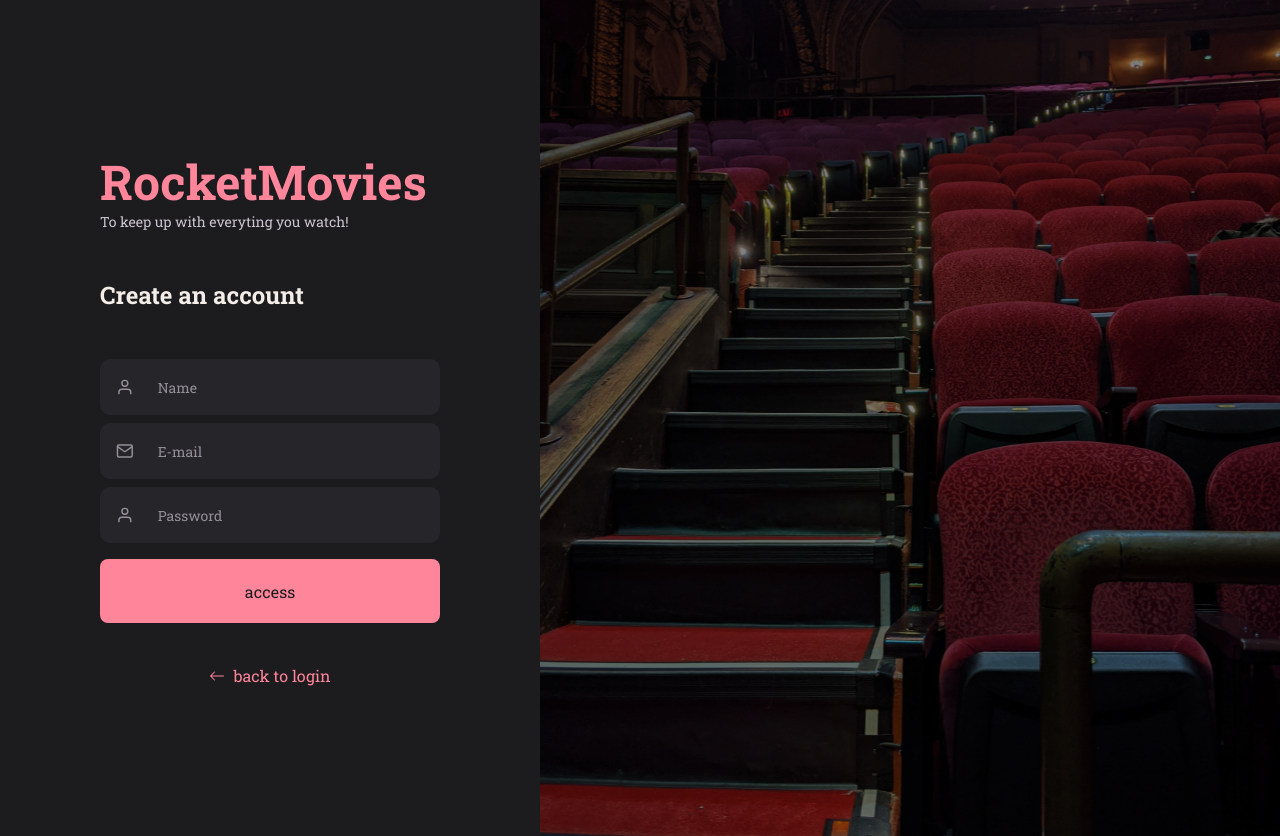
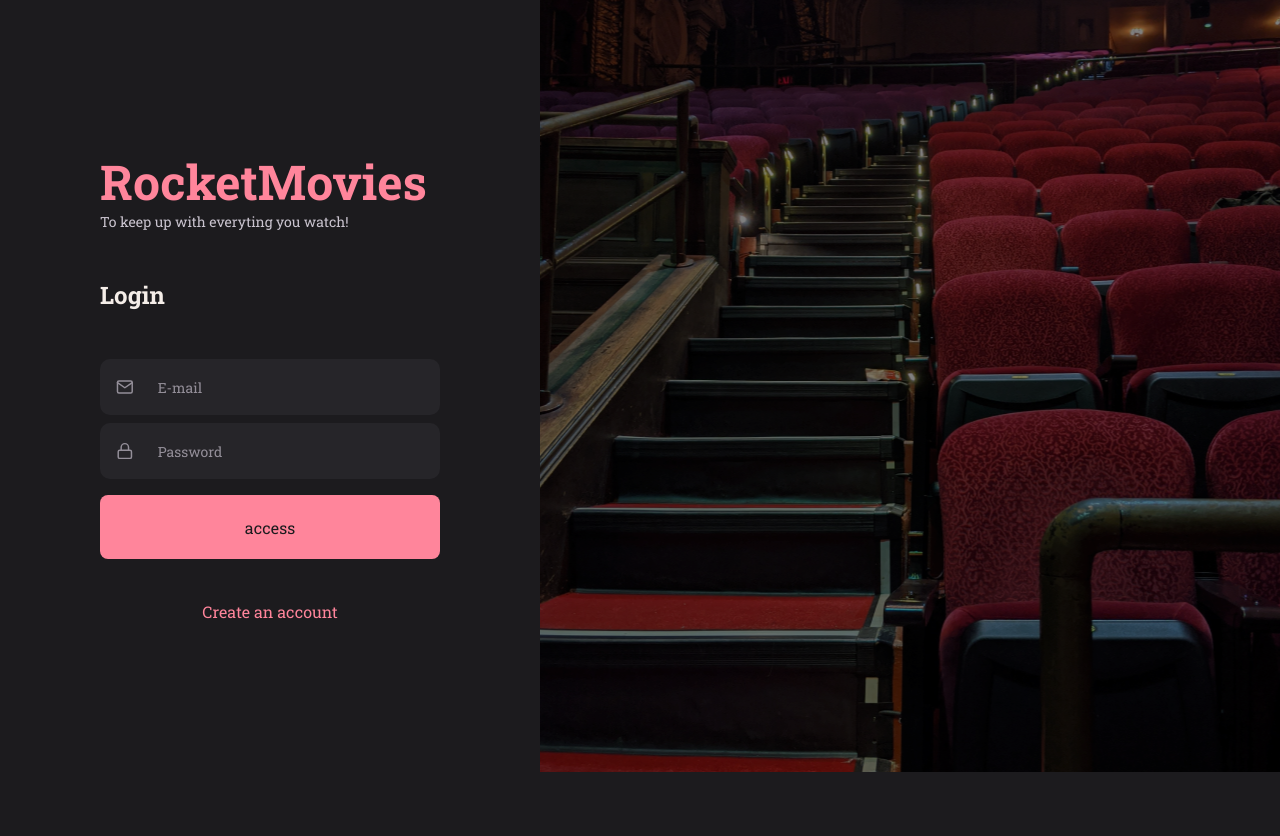
Before and after one commit to tarcisioMateus/Rocket-Movies, a React (Vite) app: page / in a window 1280 px wide. After the commit the page ends 800 px from the top, so only its background shows below. Built offline with nearby package versions, Linux system fonts and the light colour scheme.

Commit message:
created pages/Login

```diff
--- a/src/main.jsx
+++ b/src/main.jsx
@@ -5,13 +5,13 @@ import { ThemeProvider } from 'styled-components'
 import theme from '../src/styles/theme'
 import GlobalStyle from '../src/styles/global'
 
-import { SignUp } from './pages/SignUp'
+import { Login } from './pages/Login'
 
 ReactDOM.createRoot(document.getElementById('root')).render(
   <React.StrictMode>
     <ThemeProvider theme={theme}>
       <GlobalStyle/>
-      <SignUp/>
+      <Login/>
     </ThemeProvider>
   </React.StrictMode>
 )
--- a/src/pages/SignUp/index.jsx
+++ b/src/pages/Login/index.jsx
@@ -1,5 +1,4 @@
-import { FiUser, FiMail, FiLock} from 'react-icons/fi'
-import { BsArrowLeft } from 'react-icons/bs'
+import { FiMail, FiLock} from 'react-icons/fi'
 
 import { Input } from '../../components/Input'
 import { Button } from '../../components/Button'
@@ -7,18 +6,17 @@ import { ButtonText } from '../../components/ButtonText'
 
 import { Container, Form, Img } from "./styles"
 
-export function SignUp() {
+export function Login() {
   return (
     <Container>
       <Form>
         <h1>RocketMovies</h1>
         <p>To keep up with everyting you watch!</p>
-        <h2>Create an account</h2>
-        <Input icon={FiUser} label='Name'/>
+        <h2>Login</h2>
         <Input icon={FiMail} label='E-mail' type='email'/>
-        <Input icon={FiUser} label='Password' type='password'/>
+        <Input icon={FiLock} label='Password' type='password'/>
         <Button title='access'/>
-        <ButtonText title='back to login' icon={BsArrowLeft}/>
+        <ButtonText title='Create an account'/>
       </Form>
       <Img/>
     </Container>
--- /dev/null
+++ b/src/pages/Login/styles.js
@@ -0,0 +1,47 @@
+import backgroungimg from '../../assets/background.png'
+import styled from 'styled-components'
+
+export const Container = styled.div`
+  display: flex;
+`
+
+export const Img = styled.div`
+  flex: 1;
+  background: url(${backgroungimg}) center no-repeat;
+  filter: brightness(0.5);
+`
+
+export const Form = styled.form`
+  width: 34rem;
+  margin: 15rem 10rem;
+
+  >h1 {
+    color: ${({theme}) => theme.COLORS.PINK};
+    font-size: 4.8rem;
+    line-height: 6.3rem;
+  }
+
+  >p {
+    color: ${({theme}) => theme.COLORS.GRAY_100};
+    font-size: 1.4rem;
+    line-height: 1.8rem;
+  }
+
+  >h2 {
+    font-size: 2.4rem;
+    line-height: 3.2rem;
+    margin: 4.8rem 0;
+  }
+
+  >div:nth-of-type(2) {
+    margin: 0.8rem 0;
+  }
+
+  >button:first-of-type {
+    margin: 1.6rem 0 4.2rem;
+  }
+
+  >button:last-of-type {
+    margin: auto;
+  }
+`
```
